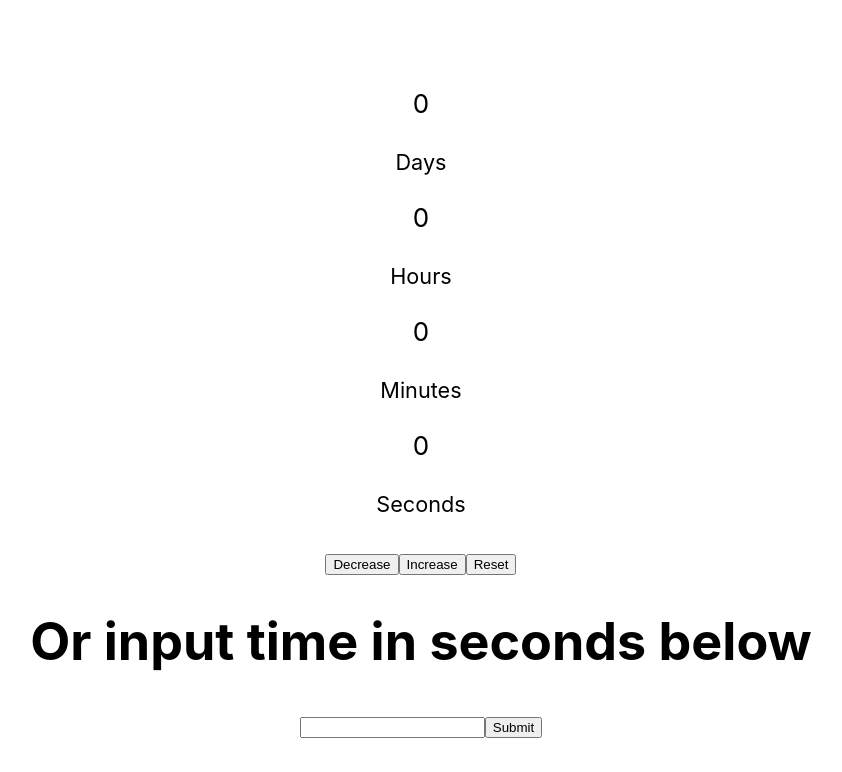
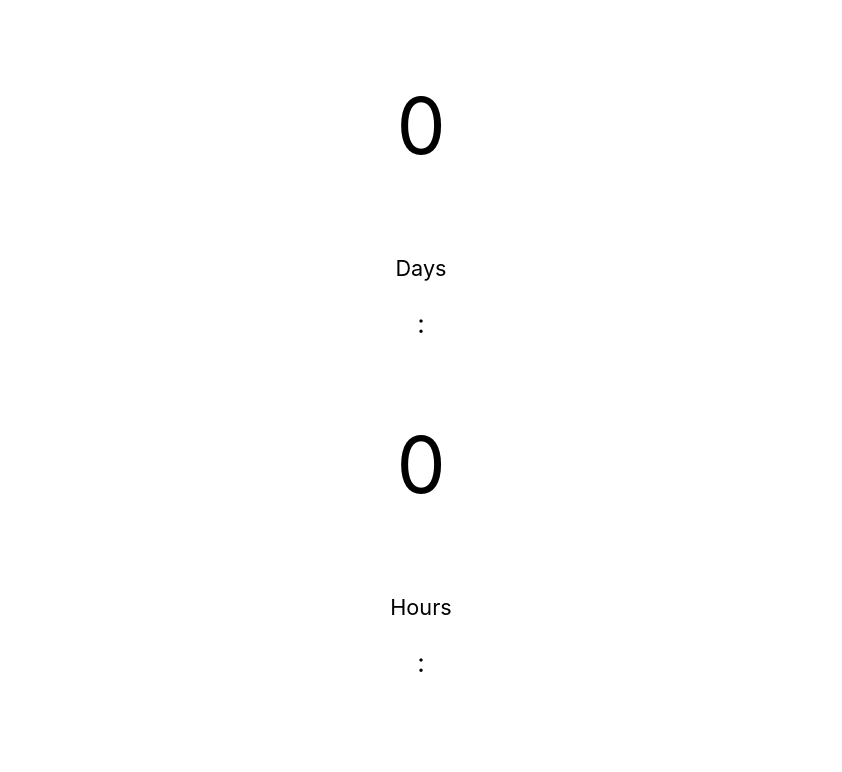
Before and after one commit to Macm91/FullCalendarPractice, a React (Create React App) app: page /timer in a window 1280 px wide. Shown: the top 772 px of the page, without its empty margins (219-1061 px from the left). Built offline with nearby package versions, Linux system fonts and the light colour scheme.

Commit message:
styling in css

```diff
--- a/src/features/Timer/Timer.css
+++ b/src/features/Timer/Timer.css
@@ -1,4 +1,21 @@
-/* .startButton {
-    width: 5em;
-    height: 2em;
-} */
+.TimerCountdown{
+    /* display: flex;
+    flex: column;
+    align-items: center;
+    justify-content: center; */
+    /* color: #f8f8f8 */
+}
+
+.TimerCountdown div:last-child {
+    border: 1px solid white;
+    border-radius: 3px;
+    display: grid;
+    grid-template-columns: repeat(7, 1fr);
+    margin-top: 3em;
+    padding: 3em;
+    text-align: center;
+}
+
+section p:first-child, .timer div:last-child span{
+    font-size: 3em
+}
--- a/src/features/Timer/Timer.jsx
+++ b/src/features/Timer/Timer.jsx
@@ -33,22 +33,28 @@ export function Timer(){
 
 return(
     <div>
+
+        <div  className="TimerCountdown">
         <section>
             <p>{dayCount}</p>
             <p><small>Days</small></p>
         </section>
+        <span> : </span>
         <section>
             <p>{hourCount}</p>
             <p><small>Hours</small></p>
         </section>
+        <span> : </span>
         <section>
             <p>{minuteCount}</p>
             <p><small>Minutes</small></p>
         </section>
+        <span> : </span>
         <section>
             <p>{secondCount}</p>
             <p><small>Seconds</small></p>
         </section>
+        </div>
 
 
 
```
